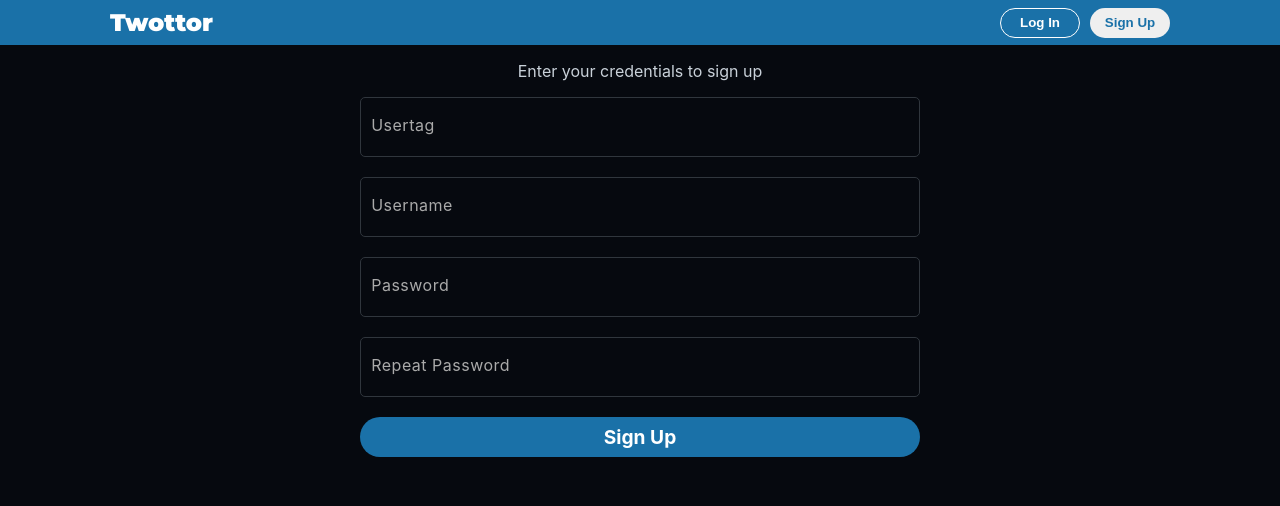
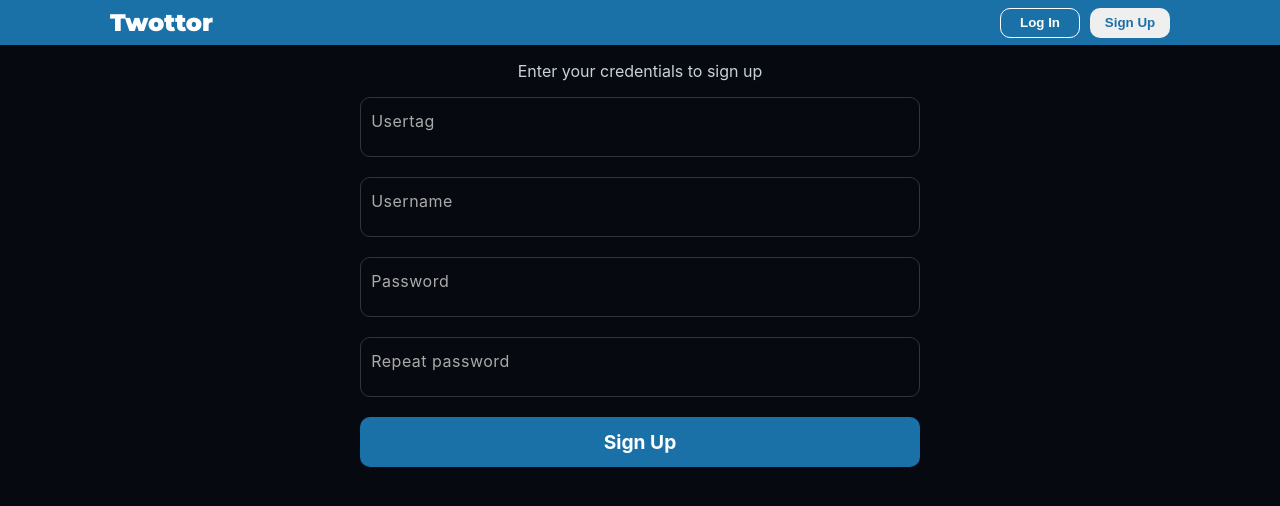
Before and after one commit to sokyran/react-twitter-clone, a React (Create React App) app: page /signup in a window 1280 px wide. Shown: the top 506 px of the page. Built offline with nearby package versions, Linux system fonts and the light colour scheme.

Commit message:
added Formik to project

```diff
--- a/src/components/LoginPage/index.tsx
+++ b/src/components/LoginPage/index.tsx
@@ -1,5 +1,6 @@
-import React, { useState } from 'react'
-import { useHistory } from 'react-router-dom'
+import { Formik, FormikErrors, useField } from 'formik'
+import React from 'react'
+// import { useHistory } from 'react-router-dom'
 import './login-page-styles.scss'
 
 interface Props {
@@ -13,121 +14,133 @@ interface Props {
   isSigningUp: boolean
 }
 
+interface FormProps {
+  usertag: string
+  username: string
+  password: string
+  repeatPass: string
+}
+
+interface TextInputProps {
+  id: string
+  name: string
+  label: string
+  type?: string
+}
+
+const MyTextInput = ({ id, name, label, type = 'text' }: TextInputProps) => {
+  const [field, { error, touched }] = useField({
+    name,
+    type,
+  })
+  return (
+    <div className={'login-page-field'}>
+      <input
+        id={id}
+        type={type}
+        {...field}
+        className={
+          'login-page-input' +
+          (field.value.length > 0 ? ' focused' : '') +
+          (touched && error ? ' error-field' : '')
+        }
+      />
+      <label htmlFor={id || name}>{label}</label>
+      {touched && error ? (
+        <div className="login-page-error">{error}</div>
+      ) : null}
+    </div>
+  )
+}
+
 export const LoginPage = ({
   handleLogin,
   handleSignUp,
   isSigningUp,
 }: Props) => {
-  const [usertag, setUsertag] = useState('')
-  const [password, setPassword] = useState('')
-  const [username, setUsername] = useState('')
-  const [repeatPass, setRepeatPass] = useState('')
+  const initialValues: FormProps = {
+    usertag: '',
+    username: '',
+    password: '',
+    repeatPass: '',
+  }
 
-  const [error, setError] = useState('')
-  const history = useHistory()
+  const validate = (values: FormProps) => {
+    const errors: FormikErrors<FormProps> = {}
 
-  const handleSubmit = (e: React.FormEvent<HTMLFormElement>) => {
-    e.preventDefault()
-    if (!isSigningUp) {
-      handleLogin(usertag, password)
-    } else if (isSigningUp) {
-      if (password !== repeatPass) {
-        setError('Passwords do not match.')
-        setPassword('')
-        setRepeatPass('')
-        return
-      } else {
-        handleSignUp(username, password, usertag, null)
-        setUsername('')
-        setRepeatPass('')
+    if (!values.usertag) {
+      errors.usertag = 'Required'
+    } else if (values.usertag.length < 4) {
+      errors.usertag = 'Must be 4 characters or more'
+    }
+
+    if (!values.password) {
+      errors.password = 'Required'
+    } else if (values.password.length < 8) {
+      errors.password = 'Must be 8 characters or more'
+    }
+
+    if (isSigningUp) {
+      if (!values.username) {
+        errors.username = 'Required'
+      } else if (values.username.length < 4) {
+        errors.username = 'Must be 4 characters or more'
+      }
+
+      if (!values.repeatPass) {
+        errors.repeatPass = 'Required'
+      } else if (values.repeatPass !== values.password) {
+        errors.repeatPass = 'Password must match'
       }
     }
-    setUsertag('')
-    setPassword('')
-    history.push('/')
+
+    return errors
   }
+
+  // const history = useHistory()
 
   return (
     <div className="login-page container">
       {isSigningUp ? <p>Enter your credentials to sign up</p> : <p>Welcome!</p>}
-      {error ? (
-        <div className="login-page-error">
-          <p>{error}</p>
-        </div>
+      <Formik
+        initialValues={initialValues}
+        validate={validate}
+        onSubmit={(values, actions) => {
+          console.log(values)
+          setTimeout(() => actions.setSubmitting(false), 3000)
+        }}
+      >
+        {(formik) => (
+          <form onSubmit={formik.handleSubmit}>
+            <MyTextInput id="usertag" name="usertag" label="Usertag" />
+
+            {isSigningUp ? (
+              <MyTextInput id="username" name="username" label="Username" />
             ) : null}
-      <form onSubmit={handleSubmit}>
-        <div className="login-page-field">
-          <input
-            onChange={(e: React.FormEvent<HTMLInputElement>) => {
-              setUsertag(e.currentTarget.value)
-            }}
-            className={
-              'login-page-input' + (usertag.length > 0 ? ' focused' : '')
-            }
-            type="text"
-            id="usertag"
-            value={usertag}
+            <MyTextInput
+              id="password"
+              name="password"
+              label="Password"
+              type="password"
             />
-          <label htmlFor="usertag">Usertag</label>
-        </div>
+
             {isSigningUp ? (
-          <>
-            <div className="login-page-field">
-              <input
-                onChange={(e: React.FormEvent<HTMLInputElement>) => {
-                  setUsername(e.currentTarget.value)
-                }}
-                className={
-                  'login-page-input' + (username.length > 0 ? ' focused' : '')
-                }
-                type="text"
-                id="username"
-                value={username}
+              <MyTextInput
+                id="repeatPass"
+                name="repeatPass"
+                label="Repeat password"
+                type="password"
               />
-              <label htmlFor="username">Username</label>
-            </div>
-          </>
-        ) : null}
-        <div className="login-page-field">
-          <input
-            onChange={(e: React.FormEvent<HTMLInputElement>) => {
-              setPassword(e.currentTarget.value)
-              setError('')
-            }}
-            className={
-              'login-page-input' + (password.length > 0 ? ' focused' : '')
-            }
-            type="password"
-            id="password"
-            value={password}
-          />
-          <label htmlFor="password">Password</label>
-        </div>
-        {isSigningUp ? (
-          <>
-            <div className="login-page-field">
-              <input
-                onChange={(e: React.FormEvent<HTMLInputElement>) => {
-                  setRepeatPass(e.currentTarget.value)
-                  setError('')
-                }}
-                className={
-                  'login-page-input' + (repeatPass.length > 0 ? ' focused' : '')
-                }
-                type="password"
-                id="repeat-pass"
-                value={repeatPass}
-              />
-              <label htmlFor="repeat-pass">Repeat Password</label>
-            </div>
-          </>
             ) : null}
             <input
+              disabled={formik.isSubmitting ? true : false}
               className="login-page-submit"
               type="submit"
               value={isSigningUp ? 'Sign Up' : 'Log In'}
             />
           </form>
+        )}
+      </Formik>
     </div>
   )
 }
--- a/src/components/LoginPage/login-page-styles.scss
+++ b/src/components/LoginPage/login-page-styles.scss
@@ -18,6 +18,7 @@
   &-field {
     position: relative;
     width: 100%;
+    padding-bottom: 20px;
   }
 
   &-input {
@@ -26,24 +27,38 @@
     height: 60px;
     background: none;
     outline: none;
-    border-radius: 5px;
+    border-radius: 10px;
     border: 1px solid $border-color;
     color: #fff;
     font-size: 1.2rem;
 
-    margin-bottom: 20px;
     padding-left: 5px;
+  }
+
+  .error-field {
+    border-color: #fc8181;
+
+    & ~ label {
+      color: #fc8181;
+    }
+  }
+
+  &-error {
+    padding-top: 5px;
+    padding-left: 10px;
+    color: #fc8181;
   }
 
   &-input ~ label {
     position: absolute;
     left: 2%;
-    top: 22%;
+    top: 18%;
     width: 100%;
     color: #aaa;
     transition: 0.3s;
     z-index: 2;
     letter-spacing: 0.5px;
+    cursor: text;
   }
 
   &-input:focus {
@@ -68,46 +83,29 @@
   &-submit {
     width: 100%;
     min-width: fit-content;
-    height: 40px;
-    border-radius: 50px;
+    height: 50px;
+    border-radius: 10px;
 
     font-family: $font-family;
     outline: none;
     border: none;
     font-weight: bold;
     font-size: 1.2rem;
-    color: #fff;
-    background: $main-color;
-
     cursor: pointer;
 
-    &:hover {
-      box-shadow: rgba(54, 147, 240, 0.233) 0px 0px 15px,
-        rgba(99, 172, 245, 0.15) 0px 0px 3px 1px;
+    &:disabled {
+      background: #004a79;
+      color: #dbdbdb;
     }
-  }
 
-  &-error {
-    margin-top: 10px;
-    margin-bottom: 20px;
-    width: 80%;
-    max-width: stretch;
-    display: flex;
-    flex-direction: row;
-    align-items: center;
-    text-align: center;
-    font-size: 1.2rem;
+    &:enabled {
+      background: $main-color;
+      color: #fff;
 
-    height: 60px;
-    background: none;
-    outline: none;
-    border-radius: 5px;
-    border: 1px solid $border-color;
-    box-shadow: rgba(240, 54, 69, 0.233) 0px 0px 15px,
-      rgba(245, 99, 106, 0.15) 0px 0px 3px 1px;
-
-    p {
-      margin: 0 auto;
+      &:hover {
+        box-shadow: rgba(54, 147, 240, 0.233) 0px 0px 15px,
+          rgba(99, 172, 245, 0.15) 0px 0px 3px 1px;
+      }
     }
   }
 }
--- a/src/components/Navbar/navbar-styles.scss
+++ b/src/components/Navbar/navbar-styles.scss
@@ -32,7 +32,7 @@
       width: 80px;
       align-self: center;
 
-      border-radius: 50px;
+      border-radius: 10px;
       outline: none;
 
       cursor: pointer;
```
Lines whose indentation alone changed are shown as unchanged.
